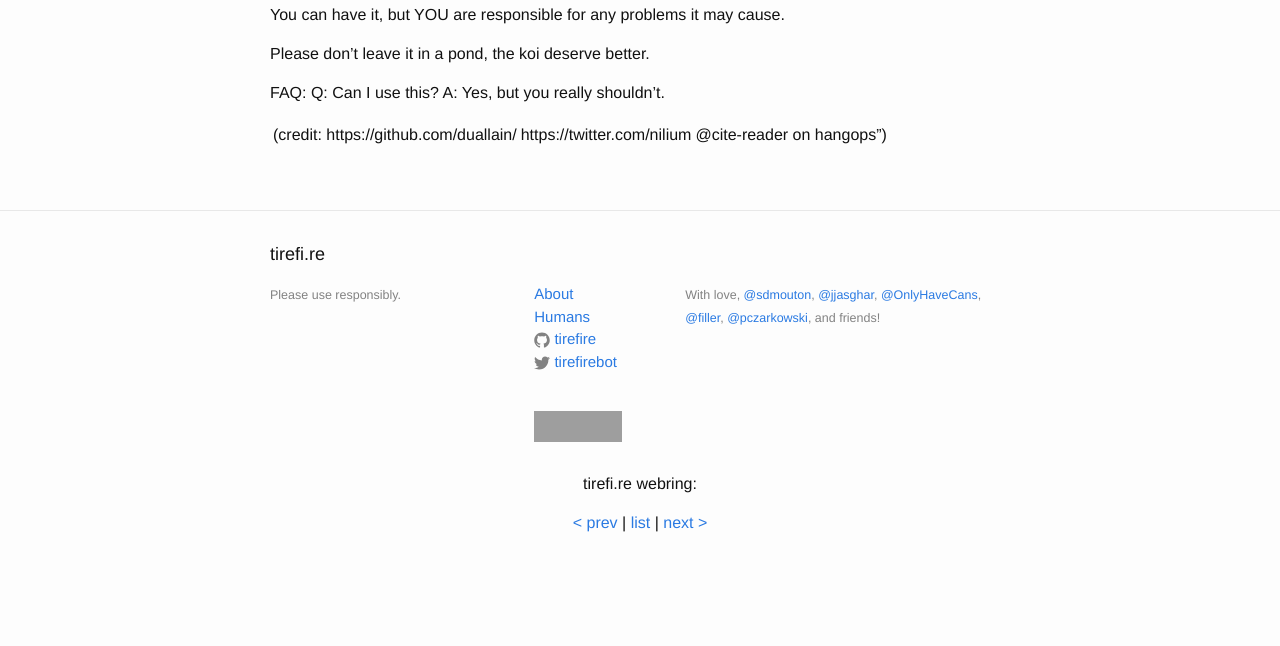
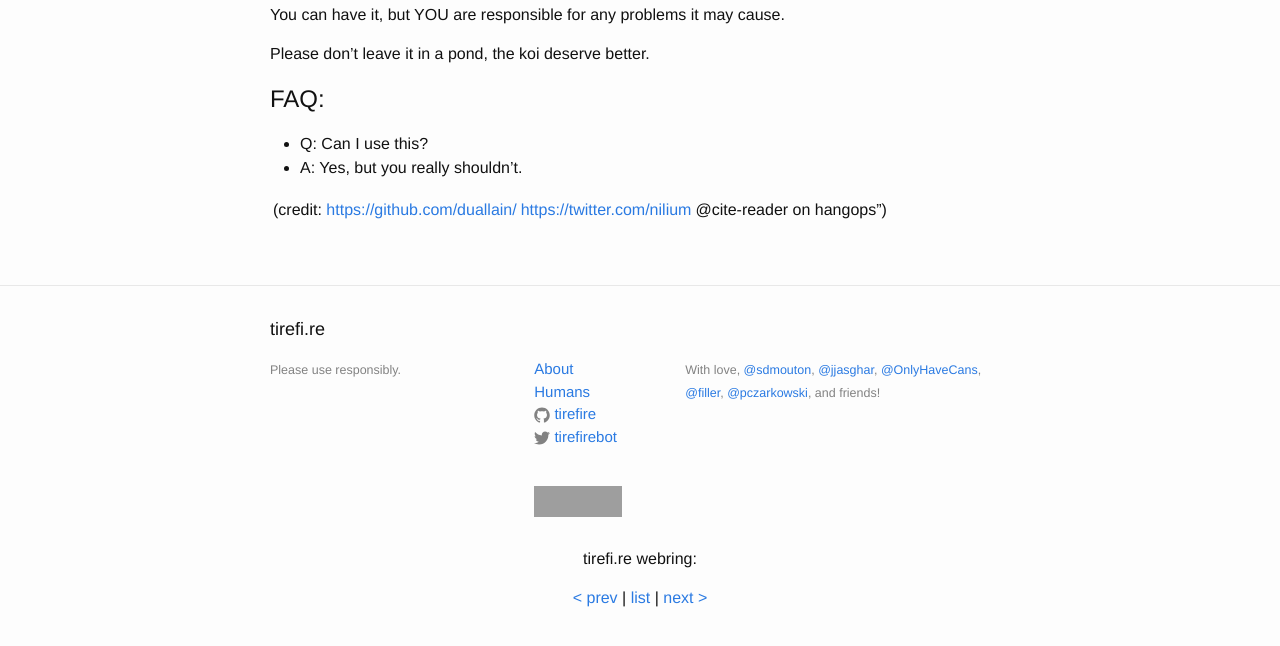
Before and after one commit to tirefire/tirefi.re, a Jekyll site: the page built from copyleft/index.md, in a window 1280 px wide, cut to the strip 158-804 px from the top of the page. Built offline with Jekyll 4.4.1, drawn with Linux system fonts in a browser that asks for light colours; part of the change alters nothing that is shown; grey boxes are pictures that could not be loaded.

```diff
--- a/copyleft/index.md
+++ b/copyleft/index.md
@@ -8,8 +8,8 @@ You can have it, but YOU are responsible for any problems it may cause.
 
 Please don't leave it in a pond, the koi deserve better.
 
-FAQ:
-Q: Can I use this?
-A: Yes, but you really shouldn't.
+# FAQ:
+- Q: Can I use this?
+- A: Yes, but you really shouldn't.
 
-(credit: https://github.com/duallain/ | https://twitter.com/nilium | @cite-reader on hangops")
+(credit: <https://github.com/duallain/> | <https://twitter.com/nilium> | @cite-reader on hangops")
```
